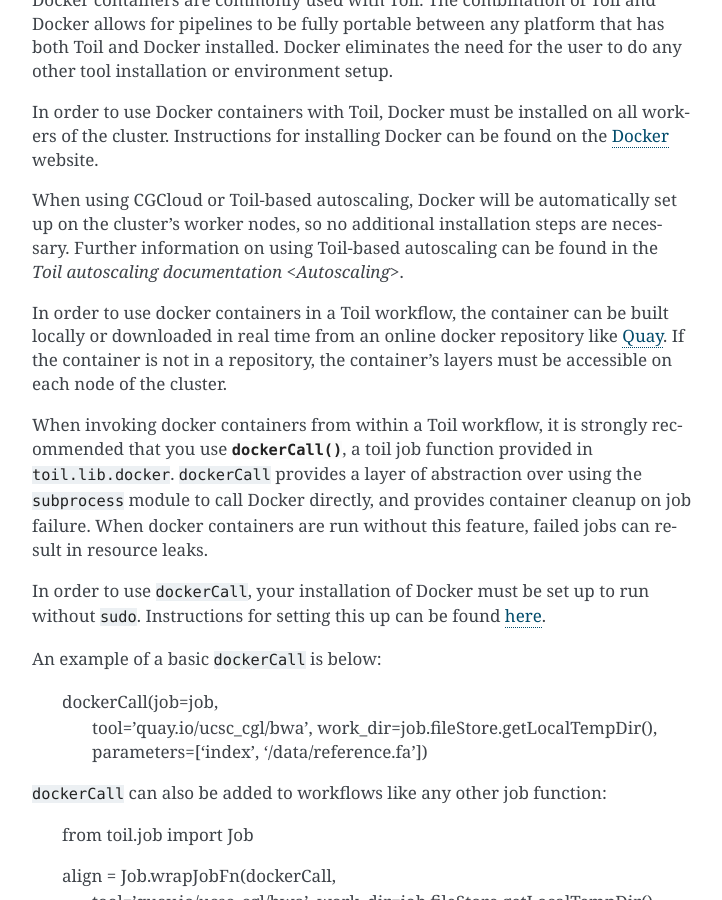
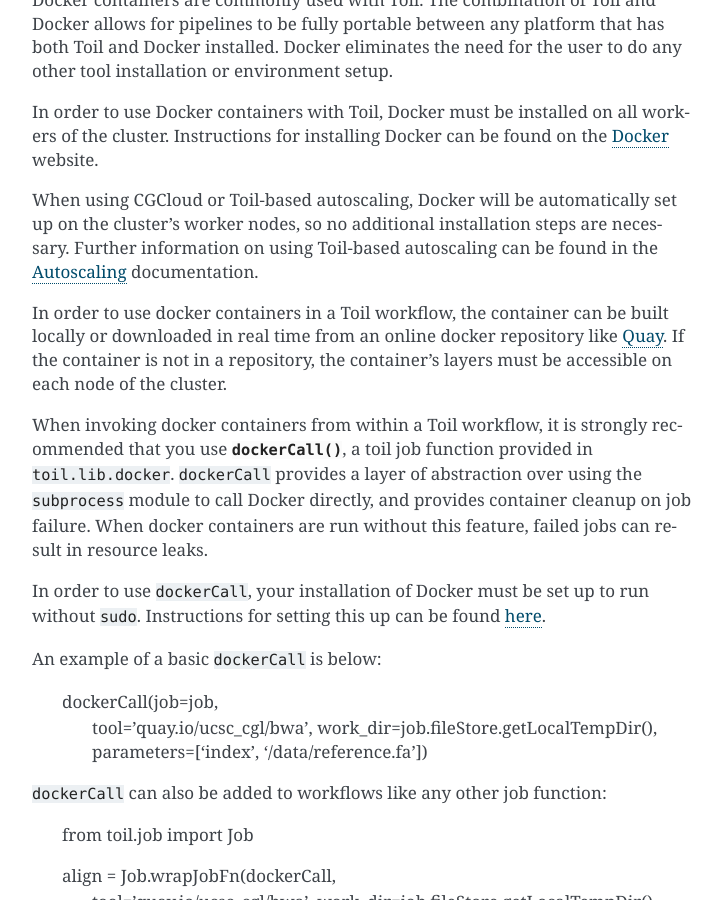
Before and after one commit to DataBiosphere/toil, a Sphinx documentation site: the page built from docs/developing.rst, in a window 1280 px wide and 900 px high, scrolled down 12486 px. Shown: the whole window, without its empty margins (388-1110 px from the left). Built offline with Sphinx 7.4.7, drawn with Linux system fonts in a browser that asks for light colours; the version number could not be read and is left out.

Commit message:
Fix broken ‘Autoscaling’ reference in docs

```diff
--- a/docs/developing.rst
+++ b/docs/developing.rst
@@ -613,8 +613,8 @@ workers of the cluster. Instructions for installing Docker can be found on the
 
 When using CGCloud or Toil-based autoscaling, Docker will be automatically set up
 on the cluster's worker nodes, so no additional installation steps are necessary.
-Further information on using Toil-based autoscaling can be found in the `Toil
-autoscaling documentation <Autoscaling>`.
+Further information on using Toil-based autoscaling can be found in the :ref:`Autoscaling`
+documentation.
 
 In order to use docker containers in a Toil workflow, the container can be built
 locally or downloaded in real time from an online docker repository like Quay_. If
```
